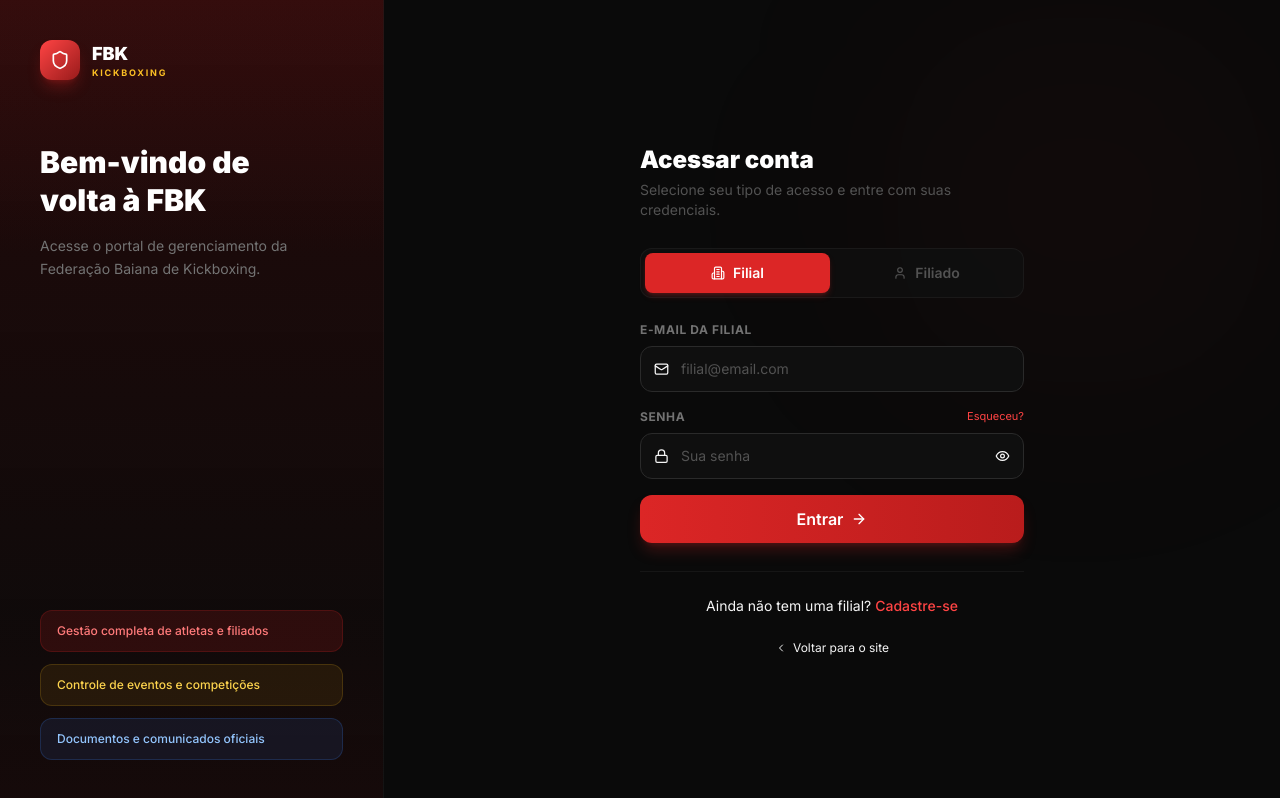
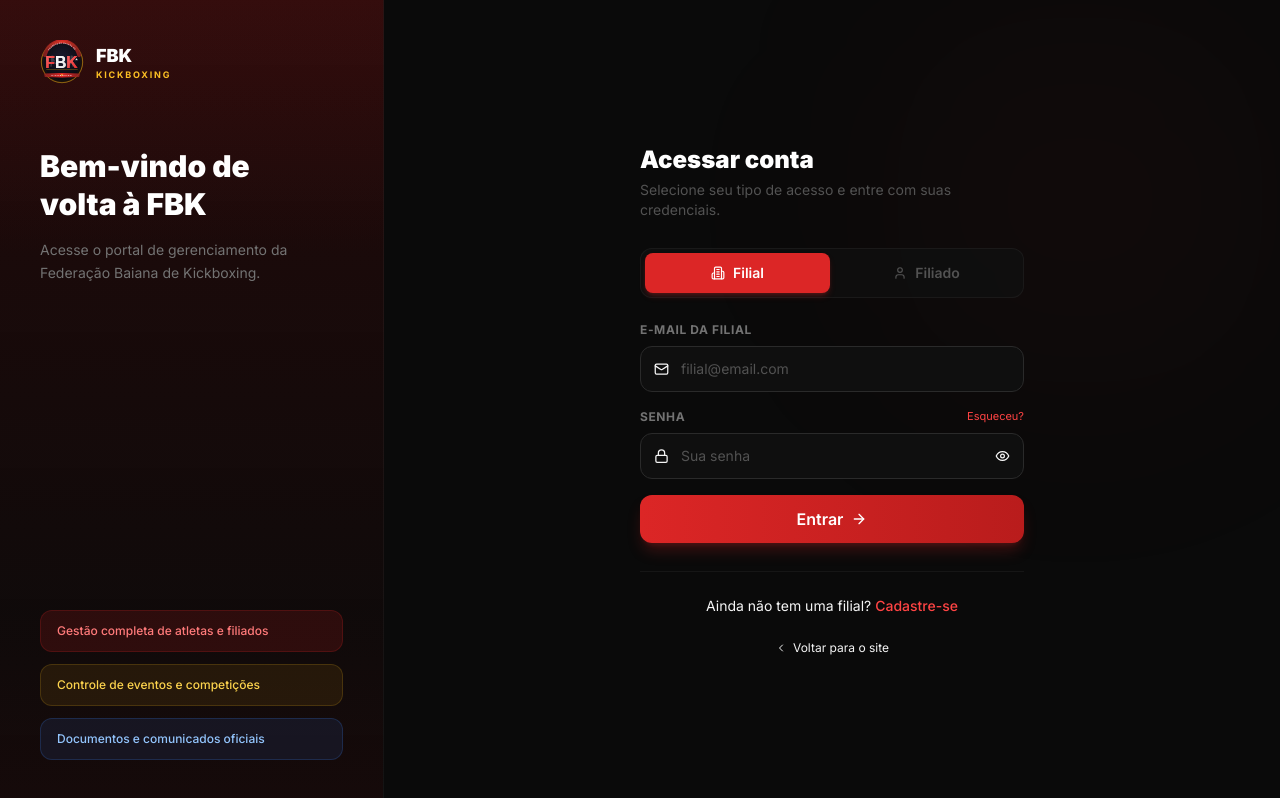
Before and after one commit to Luckiin/FBK-Site, a Next.js app: page /auth/entrar in a window 1280 px wide. Built offline with nearby package versions, Linux system fonts and the light colour scheme; no server answers.

Commit message:
Nova logo e favicon do fbk

```diff
--- a/src/app/auth/entrar/page.jsx
+++ b/src/app/auth/entrar/page.jsx
@@ -3,7 +3,8 @@
 import { useEffect, useState, Suspense } from 'react';
 import Link from 'next/link';
 import { useSearchParams } from 'next/navigation';
-import { Shield, Mail, Lock, Phone, ArrowRight, Eye, EyeOff, Building2, User, CheckCircle2, ChevronLeft } from 'lucide-react';
+import Image from 'next/image';
+import { Mail, Lock, Phone, ArrowRight, Eye, EyeOff, Building2, User, CheckCircle2, ChevronLeft } from 'lucide-react';
 import { useAuth } from '@/context/AuthContext';
 import { usePageTransition } from '@/components/TransitionWrapper';
 
@@ -71,8 +72,8 @@ function EntrarForm() {
 
         <div className="relative z-10">
           <Link href="/" className="flex items-center gap-3 group mb-16">
-            <div className="w-10 h-10 bg-gradient-to-br from-brand-400 to-brand-700 rounded-xl flex items-center justify-center shadow-lg shadow-brand-500/30 group-hover:scale-105 transition-transform">
-              <Shield size={20} className="text-white" />
+            <div className="relative w-11 h-11 group-hover:scale-105 transition-transform">
+              <Image src="/logo.svg" alt="FBK" fill className="object-contain" />
             </div>
             <div>
               <span className="text-lg font-black text-white">FBK</span>
@@ -110,8 +111,8 @@ function EntrarForm() {
           {/* Mobile logo */}
           <div className="flex items-center justify-center mb-8 lg:hidden">
             <Link href="/" className="flex items-center gap-3">
-              <div className="w-10 h-10 bg-gradient-to-br from-brand-400 to-brand-700 rounded-xl flex items-center justify-center shadow-lg">
-                <Shield size={20} className="text-white" />
+              <div className="relative w-11 h-11">
+                <Image src="/logo.svg" alt="FBK" fill className="object-contain" />
               </div>
               <div>
                 <span className="text-lg font-black text-white">FBK</span>
--- a/src/app/layout.jsx
+++ b/src/app/layout.jsx
@@ -11,6 +11,13 @@ export const metadata = {
   description:
     "Promovendo o Kickboxing como esporte, educação e inclusão social na Bahia.",
   keywords: ["kickboxing", "federação", "bahia", "esporte", "inclusão social", "FBK"],
+  icons: {
+    icon: [
+      { url: '/favicon.svg', type: 'image/svg+xml' },
+    ],
+    shortcut: '/favicon.svg',
+    apple: '/favicon.svg',
+  },
 };
 
 export const viewport = {
--- a/src/components/Header.jsx
+++ b/src/components/Header.jsx
@@ -2,8 +2,9 @@
 
 import { useState, useEffect } from "react";
 import Link from "next/link";
+import Image from "next/image";
 import { usePathname } from "next/navigation";
-import { Menu, X, Shield, ChevronRight } from "lucide-react";
+import { Menu, X, ChevronRight } from "lucide-react";
 import { useAuth } from "@/context/AuthContext";
 import { APP_NAME, NAV_LINKS } from "@/lib/constants";
 
@@ -42,11 +43,8 @@ export default function Header() {
 
           {/* Logo */}
           <Link href="/" className="flex items-center gap-3 group">
-            <div className="relative">
-              <div className="w-9 h-9 bg-gradient-to-br from-brand-400 to-brand-700 rounded-xl flex items-center justify-center shadow-lg shadow-brand-500/40 group-hover:shadow-brand-500/60 group-hover:scale-105 transition-all duration-300">
-                <Shield size={18} className="text-white" />
-              </div>
-              <div className="absolute -top-0.5 -right-0.5 w-2.5 h-2.5 bg-gold-400 rounded-full ring-2 ring-dark-400" />
+            <div className="relative w-10 h-10 group-hover:scale-105 transition-transform duration-300 drop-shadow-lg">
+              <Image src="/logo.svg" alt="FBK Logo" fill className="object-contain" priority />
             </div>
             <div>
               <span className="text-lg font-black text-white tracking-tight leading-none">{APP_NAME}</span>
--- a/src/components/dashboard/Sidebar.jsx
+++ b/src/components/dashboard/Sidebar.jsx
@@ -1,12 +1,13 @@
 'use client';
 
 import Link from 'next/link';
+import Image from 'next/image';
 import { usePathname } from 'next/navigation';
 import { useAuth } from '@/context/AuthContext';
 import { usePageTransition } from '@/components/TransitionWrapper';
 import {
   LayoutDashboard, Users, Trophy, CalendarDays,
-  FileText, LogOut, Shield, ChevronRight, X,
+  FileText, LogOut, ChevronRight, X,
   Building2, UserCheck, ClipboardList, Newspaper,
 } from 'lucide-react';
 
@@ -72,8 +73,8 @@ export default function Sidebar({ open, onClose }) {
         {/* Logo */}
         <div className="flex items-center justify-between p-5 border-b border-white/[0.05] relative">
           <Link href="/" className="flex items-center gap-2.5 group" onClick={onClose}>
-            <div className={`w-9 h-9 bg-gradient-to-br ${accentColor} rounded-xl flex items-center justify-center shadow-lg group-hover:scale-105 transition-transform`}>
-              <Shield size={17} className="text-white" />
+            <div className="relative w-9 h-9 group-hover:scale-105 transition-transform shrink-0">
+              <Image src="/logo.svg" alt="FBK" fill className="object-contain drop-shadow-md" />
             </div>
             <div>
               <span className="text-base font-black text-ink-100 tracking-tight">FBK</span>
```
Also changed, not shown: public/favicon.svg (added), public/logo.svg (added).
